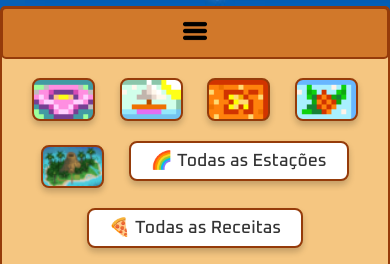
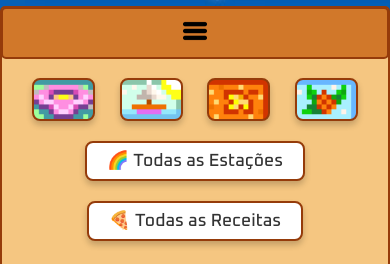
Before and after one commit to KatherineQdt/stardew.checklist, a plain HTML site: page index.html in a window 390 px wide. Shown: the part 202-466 px from the top of the page. Drawn offline with Linux system fonts and the light colour scheme; a web font is replaced by a local one.

Commit message:
Teste de Responsividade

```diff
--- a/index.html
+++ b/index.html
@@ -33,7 +33,6 @@
             <button data-estacao="verao">&#x1F31E Verão</button>
             <button data-estacao="outono">&#x1F342 Outono</button>
             <button data-estacao="inverno">&#x2744 Inverno</button>
-            <button data-estacao="gengibre">&#x1F334 Ilha Gengibre</button>
             <button data-estacao="qualquer">&#x1F308 Todas as Estações</button>
             <button id="todas">&#x1F355 Todas as Receitas</button>
         </div>
```
